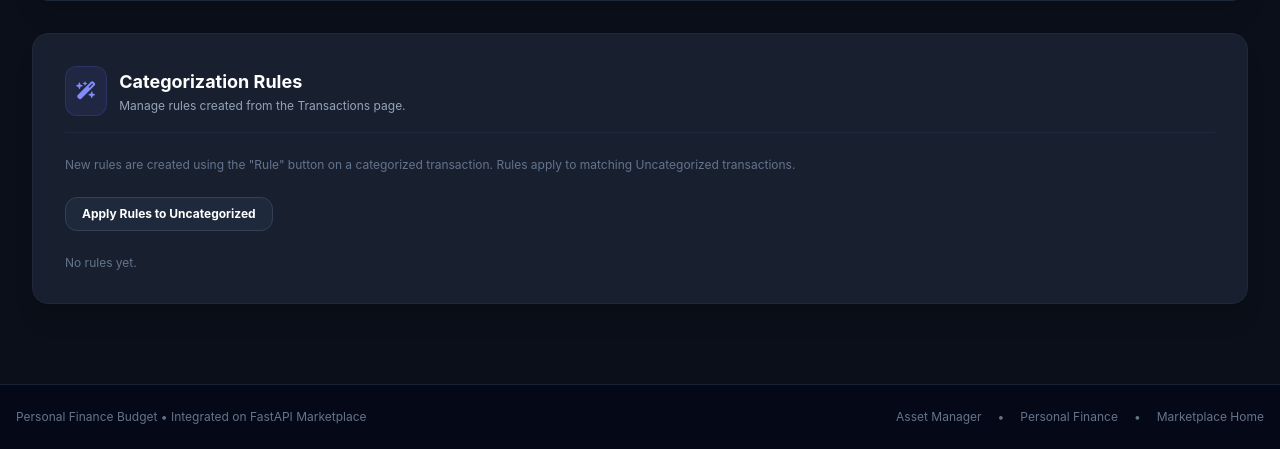
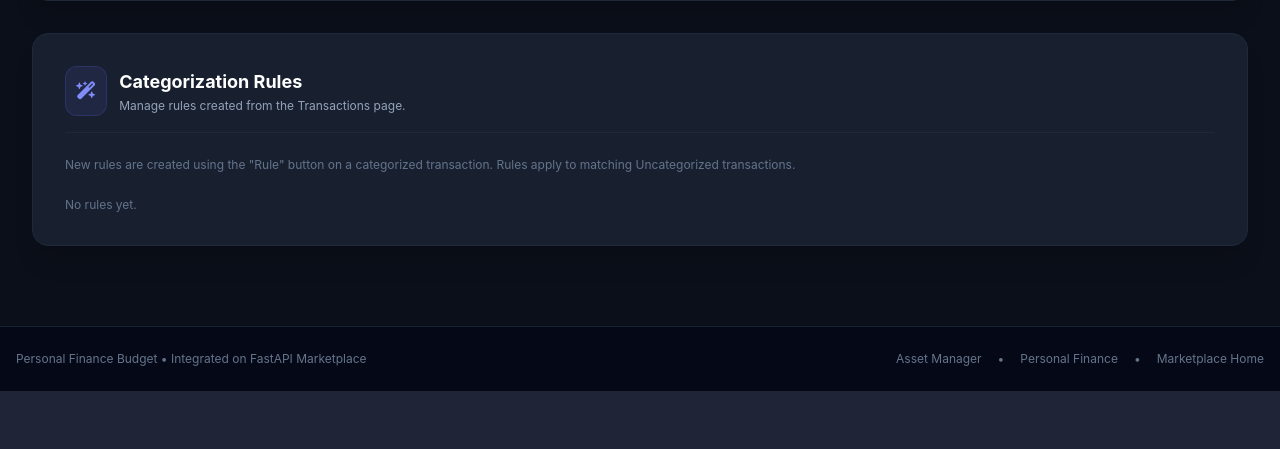
Before and after one commit to pannet1/fastapi-apps, a FastAPI app: page /settings in a window 1280 px wide. Shown: the part 1134-1583 px from the top of the page. After the commit the page ends 1525 px from the top, so only its background shows below. Run offline with FastAPI, Linux system fonts and the light colour scheme; data that the repository does not hold is empty; some libraries are stand-ins or nearby versions.

Commit message:
feat(personal-finance): remove Apply Rules button; apply instantly on create/update

```diff
--- a/apps/personal-finance/src/main.py
+++ b/apps/personal-finance/src/main.py
@@ -317,6 +317,7 @@ async def handle_update_rule(rule_id: int = Form(...), vendor: str = Form(...),
     initialize_master()
     amt = float(amount) if amount and str(amount).strip() else None
     agent_update_category_rule(MASTER_FILE, rule_id=rule_id, vendor=vendor, category=category, amount=amt)
+    agent_apply_category_rules(MASTER_FILE)
     return RedirectResponse(url="/settings", status_code=303)
 
 
--- a/apps/personal-finance/src/templates/settings.html
+++ b/apps/personal-finance/src/templates/settings.html
@@ -149,12 +149,6 @@
 
     <p class="text-xs text-slate-500 mb-6">New rules are created using the "Rule" button on a categorized transaction. Rules apply to matching Uncategorized transactions.</p>
 
-    <form action="/rules/apply" method="post" class="mb-6">
-        <button type="submit" class="px-4 py-2 bg-slate-800 hover:bg-slate-700 text-white rounded-xl text-xs font-bold border border-slate-700 transition">
-            Apply Rules to Uncategorized
-        </button>
-    </form>
-
     {% if rules %}
     <div class="space-y-3">
         {% for rule in rules %}
```
